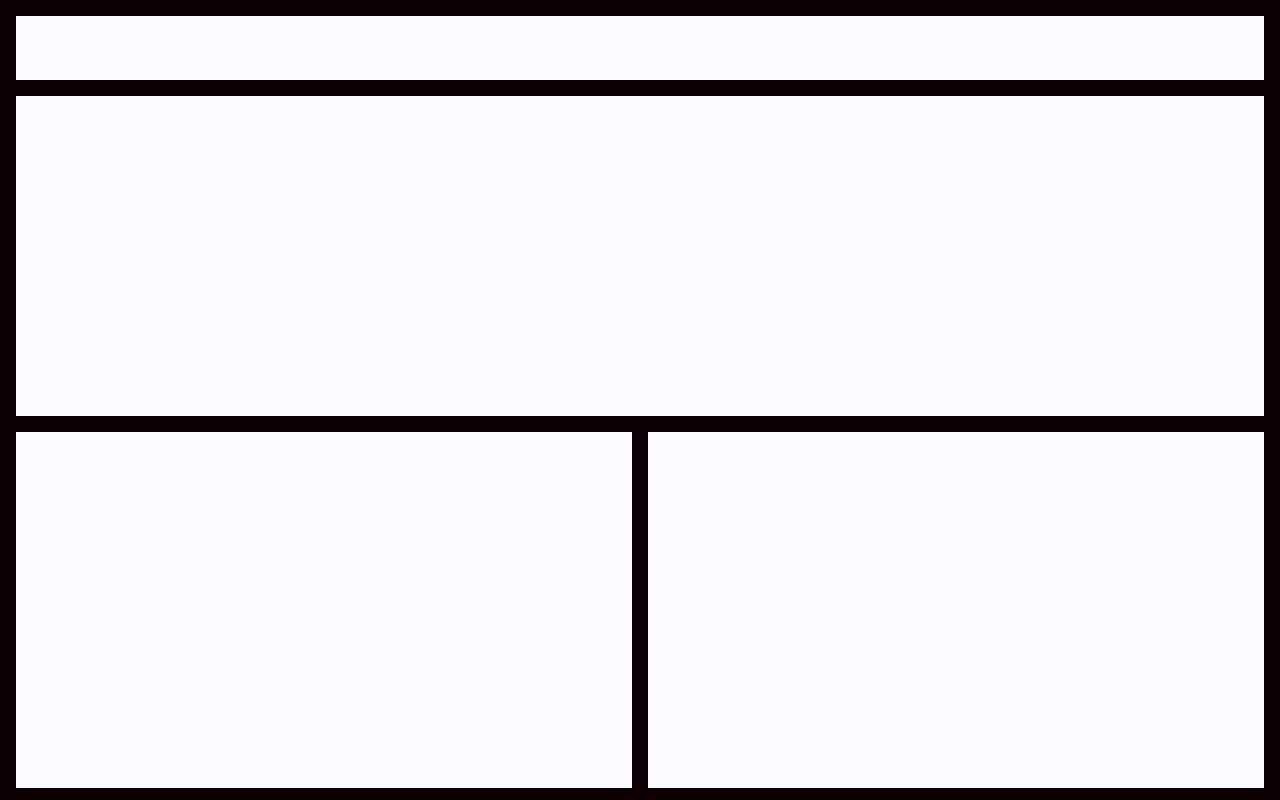
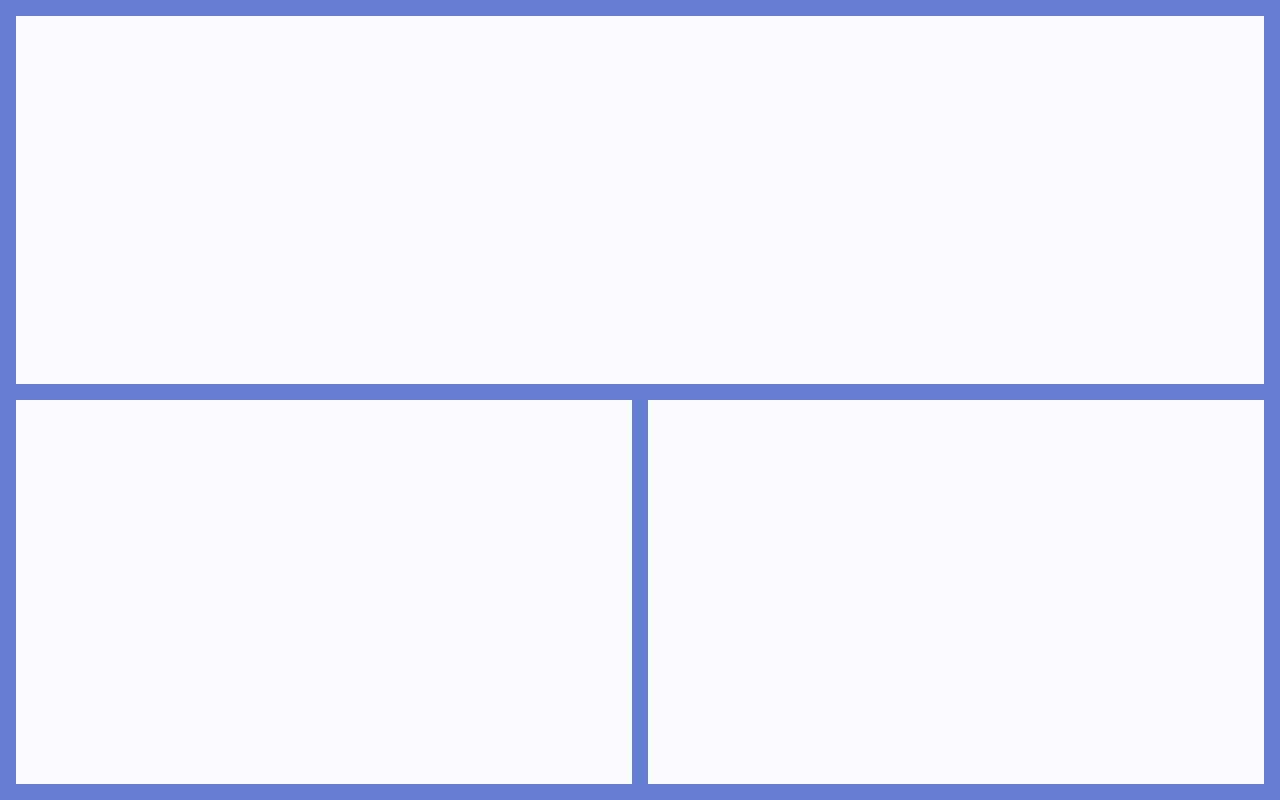
Before and after one commit to miguelmilagres/miguelmilagres.github.io, a plain HTML site: page index.html in a window 1280 px wide. Drawn offline with Linux system fonts and the light colour scheme.

Commit message:
ajuste altura

```diff
--- a/css/style.css
+++ b/css/style.css
@@ -15,7 +15,7 @@
 }
 
 #menu .conteiner {
-  background-color: var(--licorice);
+  background-color: var(--glaucous);
   /* border: 0.0625rem solid black; */
   max-width: 90rem;
   height: 10vh;
@@ -28,7 +28,7 @@
   background-color: var(--ghost-white);
   /* border: 0.0625rem solid black; */
   width: 88rem;
-  margin-block-start: 1rem;
+  margin-block-start: 2vh;
   margin-inline: 1rem;
 }
 
@@ -39,9 +39,8 @@
 }
 
 #inicio .conteiner {
-  background-color: var(--licorice);
+  background-color: var(--glaucous);
   /* border: 0.0625rem solid black; */
-  border-top: none;
   max-width: 90rem;
   height: 90vh;
   margin: 0 auto;
@@ -56,10 +55,9 @@
 #inicio .quadro-um {
   /* border: 0.0625rem solid black; */
   background-color: var(--ghost-white);
-  margin-block-start: 1rem;
   margin-inline: 1rem;
   max-width: 88rem;
-  height: 40vh;
+  height: 38vh;
   grid-area: quadro-um;
   display: flex;
   justify-content: center;
@@ -69,9 +67,9 @@
 #inicio .quadro-dois, #inicio .quadro-tres {
   /* border: 0.0625rem solid black; */
   background-color: var(--ghost-white);
-  margin-block-end: 1rem;
+  margin-block-end: 2vh;
   max-width: 44rem;
-  height: 44.5vh;
+  height: 48vh;
   display: flex;
   justify-content: center;
   align-items: center;
```
